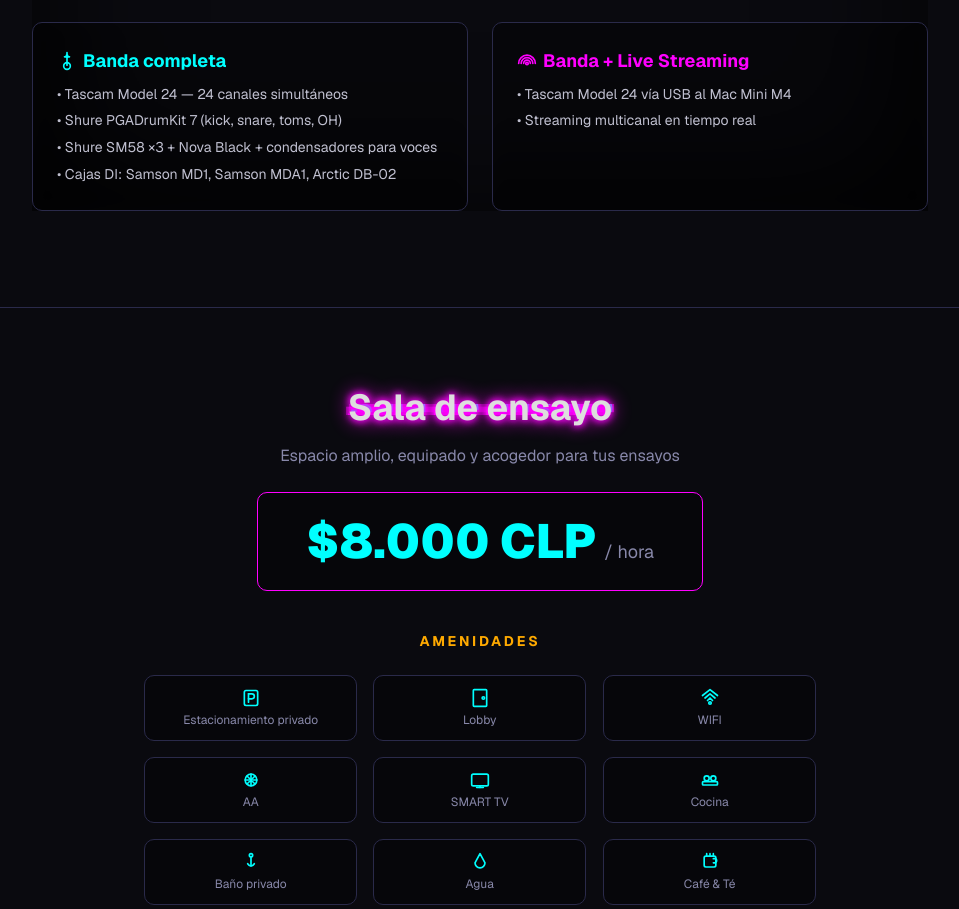
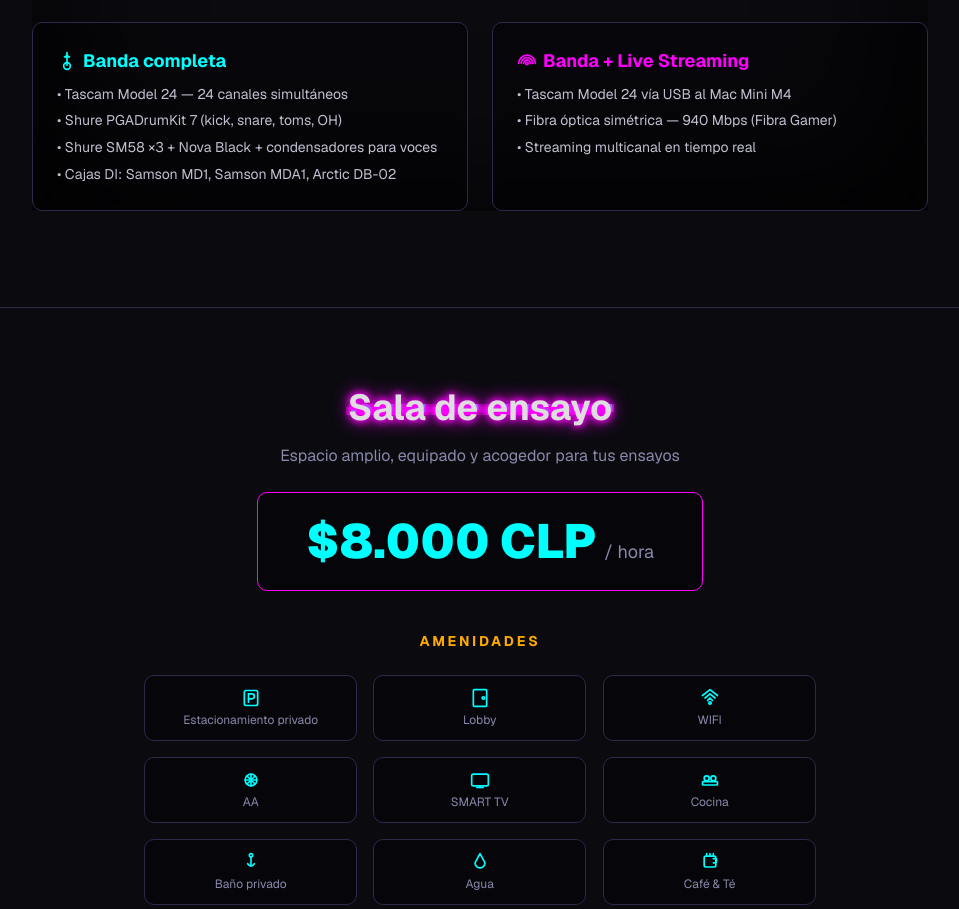
Before and after one commit to superdandi/vizcoso, a Next.js app: page /vizcoso/ in a window 1280 px wide. Shown: the part 2299-3208 px from the top of the page, without its empty margins (160-1119 px from the left). Built offline with nearby package versions, Linux system fonts and the light colour scheme.

Commit message:
Equipamiento: añadir fibra óptica simétrica 940 Mbps en Live Streaming

```diff
--- a/src/components/Equipamiento.tsx
+++ b/src/components/Equipamiento.tsx
@@ -111,6 +111,7 @@ export default function Equipamiento() {
             </h4>
             <ul className="space-y-1 text-sm leading-relaxed text-[#c0c0d0]">
               <li>{"\u2022"} Tascam Model 24 vía USB al Mac Mini M4</li>
+              <li>{"\u2022"} Fibra óptica simétrica — 940 Mbps (Fibra Gamer)</li>
               <li>{"\u2022"} Streaming multicanal en tiempo real</li>
             </ul>
           </div>
```
